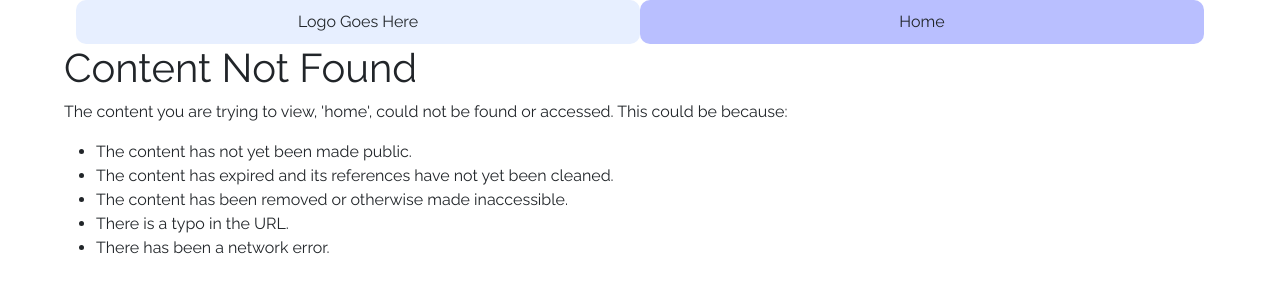
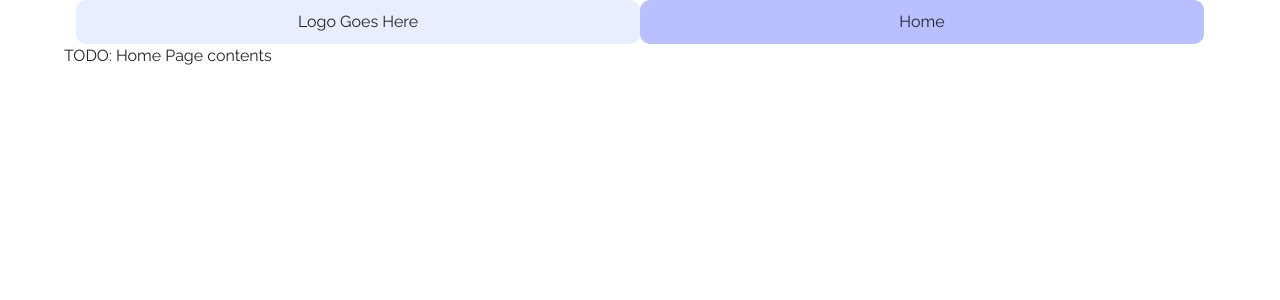
Before and after one commit to ondryice/wildfire-safety, a React (Create React App) app: page / in a window 1280 px wide. Shown: the top 300 px of the page. Built offline with nearby package versions, Linux system fonts and the light colour scheme.

Commit message:
dynamic page content

```diff
--- a/src/assets/components/Navbar/Navbar.js
+++ b/src/assets/components/Navbar/Navbar.js
@@ -27,7 +27,7 @@ export class Navbar extends React.Component {
                 let btnProps = { onSelect: ()=> this.selectPage(section.name) };
                 if(index === 0) btnProps = { theme: 'NavbarLogo' };
                 else if(this.state.currentPage === section.name) {
-                    colProps.key += '-selected';
+                    colProps.key += '-selected'; // need key-change to indicate a new component is needed
                     btnProps.theme = 'Navbar-selected'
                 }
 
@@ -43,6 +43,7 @@ export class Navbar extends React.Component {
     }
 
     selectPage(pageName) {
+        this.props.selectPage(pageName);
         this.setState({ currentPage:pageName });
     }
 
--- a/src/assets/components/Page.js
+++ b/src/assets/components/Page.js
@@ -1,4 +1,5 @@
 import React from 'react';
+import { renderContent } from '../static/configs/Navbar.config';
 import { notFoundError } from '../utils/Errors';
 import { HomePage } from './HomePage/HomePage';
 import { Navbar } from './Navbar/Navbar';
@@ -16,25 +17,29 @@ export class Page extends React.Component {
             'Not Yet Implemented'   :   notFoundError({})
         };
 
-        this.getContent = this.getContent.bind(this);
+        this.selectContent = this.selectContent.bind(this);
     }
 
     render() {
+        let props = {};
         return (
             <div className='Page'>
-                <Navbar currentPage={this.state.content} />
-                {this.getContent()}
+                <Navbar currentPage={this.state.content} selectPage={this.selectContent} />
+                {this.getContent(props)}
             </div>
         );
     }
 
     // Uses `this.state.content` to render the appropriate page content
-    // If `content` is not in `this.pageContents`, the user will be presented
-    //   with a 'Content Not Found' error object.
-    getContent() {
+    //   if not present in the config file, presented with a 'Content Not Found' error object.
+    getContent(props) {
         return (
-            this.pageContents[this.state.content]
+            renderContent(this.state.content, props)
             || notFoundError({name: this.state.content})
         );
     }
+
+    selectContent(pageName) {
+        if(this.state.content !== pageName) this.setState({content: pageName});
+    }
 }
--- a/src/assets/static/configs/Navbar.config.js
+++ b/src/assets/static/configs/Navbar.config.js
@@ -1,4 +1,6 @@
 import { HomePage } from '../../components/HomePage/HomePage';
+
+// to render a section's contents by name, simply use `renderContent(name)`
 
 export const SECTIONS = [
     {   name: 'logo',
@@ -16,3 +18,8 @@ export function getSection(name) {
         return section.name === name;
     });
 }
+
+export function renderContent(name, props) {
+    let sect = getSection(name);
+    return getSection(name).getContent(props || {});
+}
```
